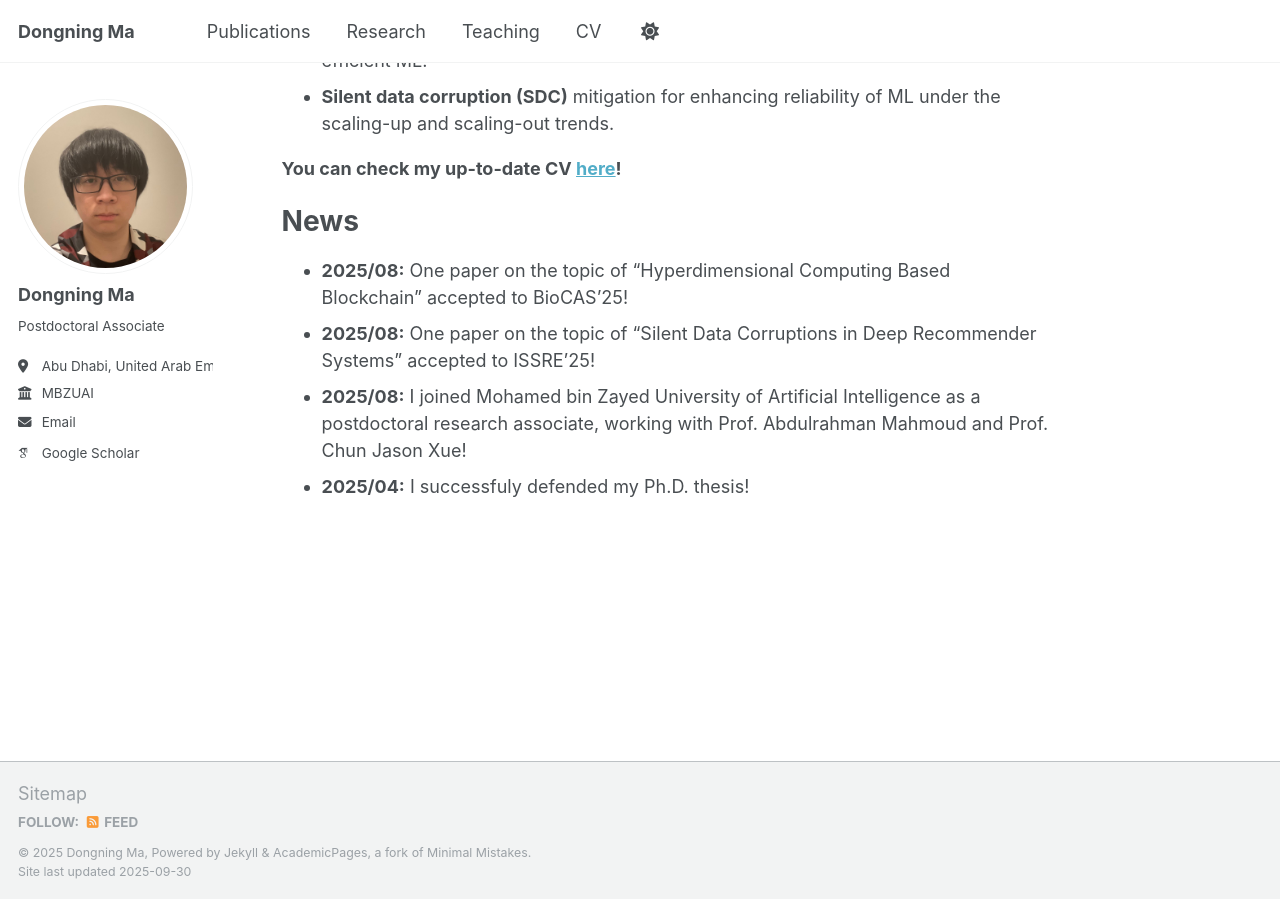
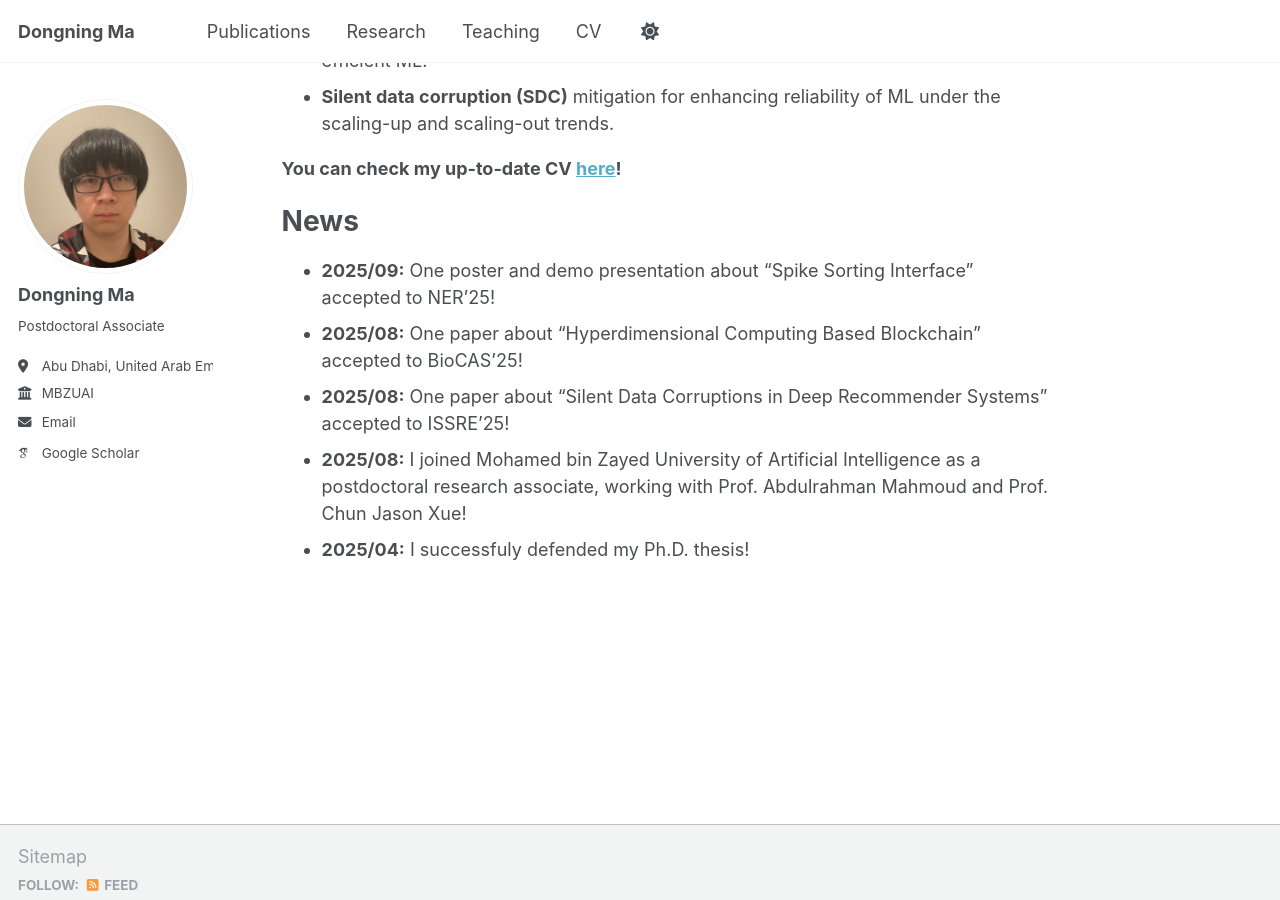
Before and after one commit to dongning-ma/dongning-ma.github.io, a Jekyll site: the page built from _pages/about.md, in a window 1280 px wide and 900 px high, scrolled down 474 px. Built offline with Jekyll 4.4.1, drawn with Linux system fonts in a browser that asks for light colours; some web fonts are replaced; a script that is not in the unit is left out.

Commit message:
update news 202509

```diff
--- a/_pages/about.md
+++ b/_pages/about.md
@@ -17,7 +17,8 @@ I am actively looking for research positions in industry or tenure-track positio
 **You can check my up-to-date CV [here](/cv/)!**
 
 # News
-- **2025/08:** One paper on the topic of "Hyperdimensional Computing Based Blockchain" accepted to BioCAS'25!
-- **2025/08:** One paper on the topic of "Silent Data Corruptions in Deep Recommender Systems" accepted to ISSRE'25!
+- **2025/09:** One poster and demo presentation about "Spike Sorting Interface" accepted to NER'25!
+- **2025/08:** One paper about "Hyperdimensional Computing Based Blockchain" accepted to BioCAS'25!
+- **2025/08:** One paper about "Silent Data Corruptions in Deep Recommender Systems" accepted to ISSRE'25!
 - **2025/08:** I joined Mohamed bin Zayed University of Artificial Intelligence as a postdoctoral research associate, working with Prof. Abdulrahman Mahmoud and Prof. Chun Jason Xue!
 - **2025/04:** I successfuly defended my Ph.D. thesis!
```
